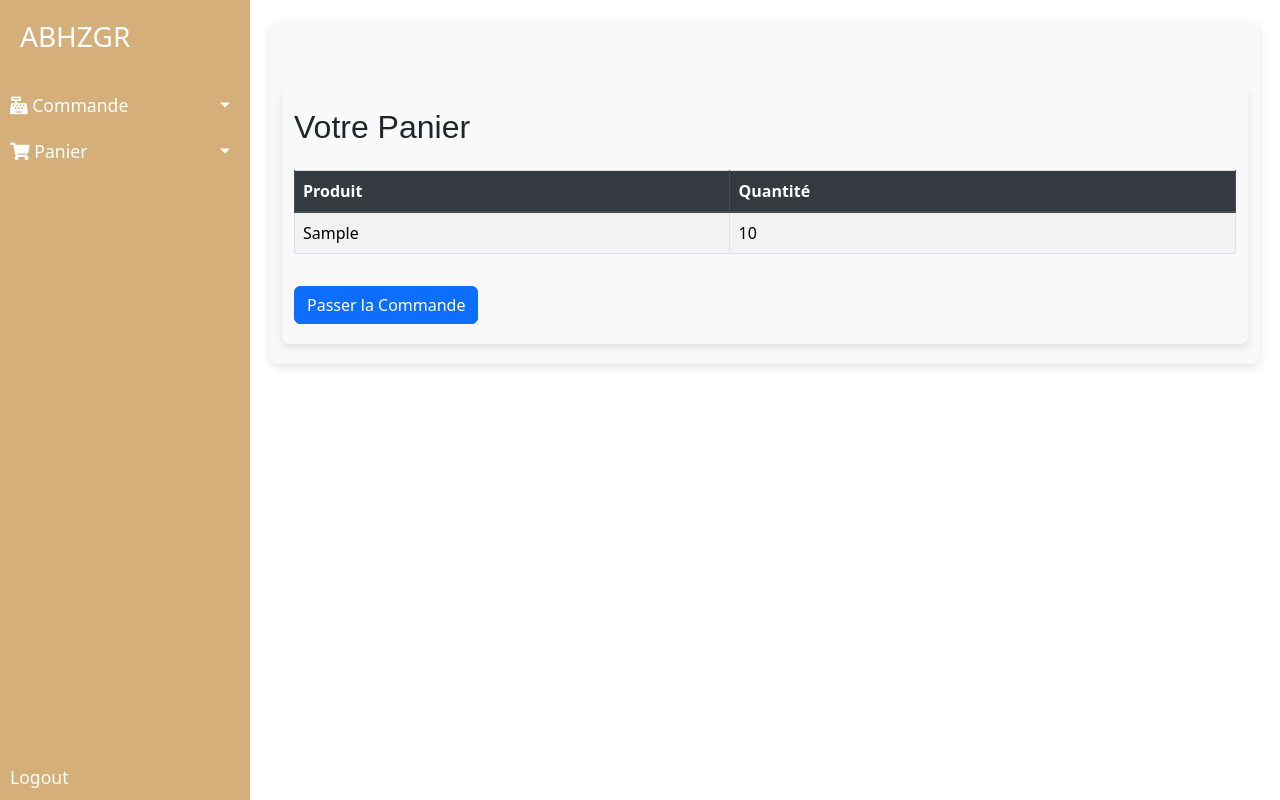
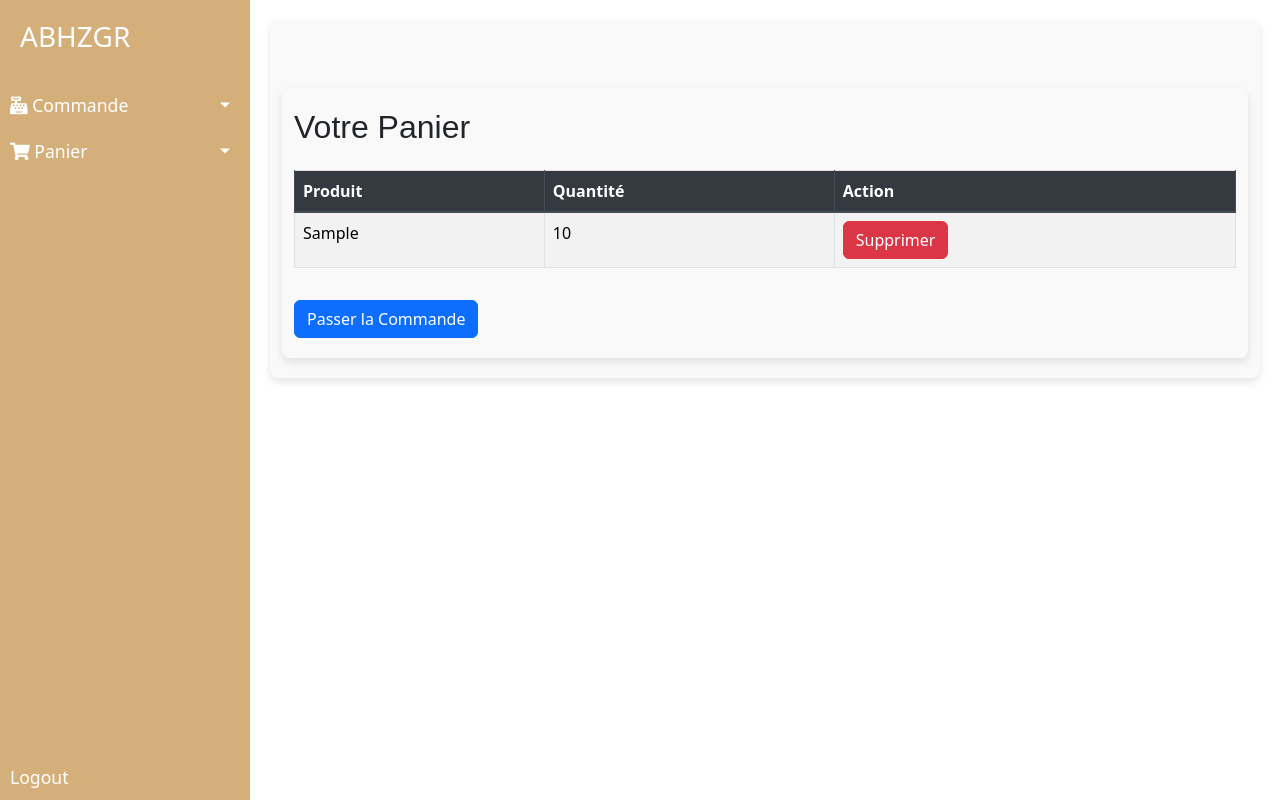
Before and after one commit to amineboubekri/gestion_stock, a Django app: page /stock/view_cart/ in a window 1280 px wide. Run offline with Django 3.2, Linux system fonts and the light colour scheme; a user stored in the database is signed in; tables that the repository leaves empty hold one stand-in row (values such as "Sample post"); some libraries are stand-ins or nearby versions.

Commit message:
view cart

```diff
--- a/stock/templates/stock/view_cart.html
+++ b/stock/templates/stock/view_cart.html
@@ -7,6 +7,7 @@
             <tr>
                 <th>Produit</th>
                 <th>Quantité</th>
+                <th>Action</th> <!-- New column for the delete action -->
             </tr>
         </thead>
         <tbody>
@@ -14,6 +15,12 @@
             <tr>
                 <td>{{ item.produit.designation }}</td>
                 <td>{{ item.quantite }}</td>
+                <td>
+                    <form action="{% url 'delete_from_cart' item.id %}" method="post" style="display:inline;">
+                        {% csrf_token %}
+                        <button type="submit" class="btn btn-danger">Supprimer</button>
+                    </form>
+                </td>
             </tr>
             {% endfor %}
         </tbody>
```
